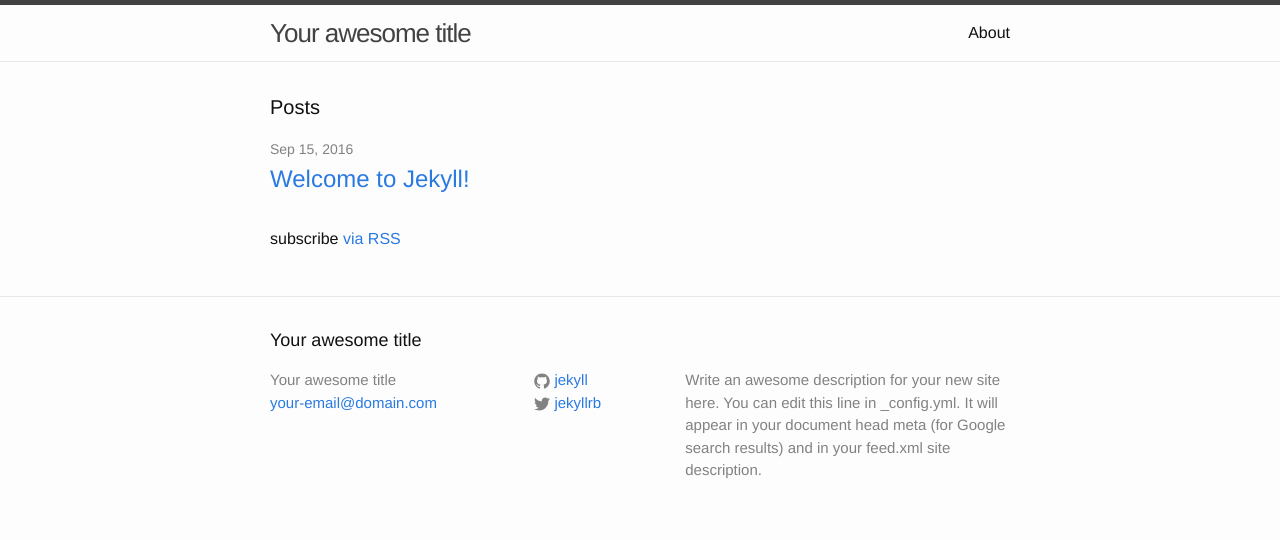
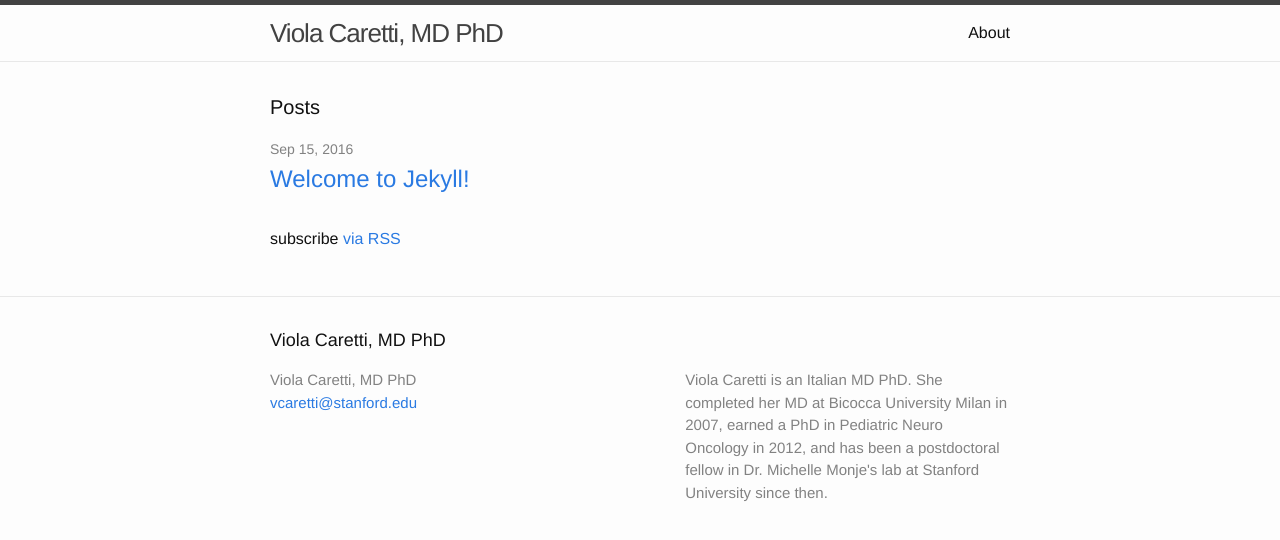
Before and after one commit to nick-codes/caretti-md.github.io, a Jekyll site: the page built from index.html, in a window 1280 px wide. Shown: the top 540 px of the page. Built offline with Jekyll 4.4.1, drawn with Linux system fonts in a browser that asks for light colours.

Commit message:
Configure site.

```diff
--- a/_config.yml
+++ b/_config.yml
@@ -6,16 +6,16 @@
 # 'jekyll serve'. If you change this file, please restart the server process.
 
 # Site settings
-title: Your awesome title
-email: your-email@domain.com
+title: Viola Caretti, MD PhD
+email: vcaretti@stanford.edu
 description: > # this means to ignore newlines until "baseurl:"
-  Write an awesome description for your new site here. You can edit this
-  line in _config.yml. It will appear in your document head meta (for
-  Google search results) and in your feed.xml site description.
-baseurl: "" # the subpath of your site, e.g. /blog
-url: "http://yourdomain.com" # the base hostname & protocol for your site
-twitter_username: jekyllrb
-github_username:  jekyll
+  Viola Caretti is an Italian MD PhD. She completed her MD at Bicocca University Milan in
+  2007, earned a PhD in Pediatric Neuro Oncology in 2012, and has been a postdoctoral
+  fellow in Dr. Michelle Monje's lab at Stanford University since then.
+baseurl: ""
+url: "http://caretti.md" # the base hostname & protocol for your site
+# twitter_username: jekyllrb
+# github_username:  jekyll
 
 # Build settings
 markdown: kramdown
```
